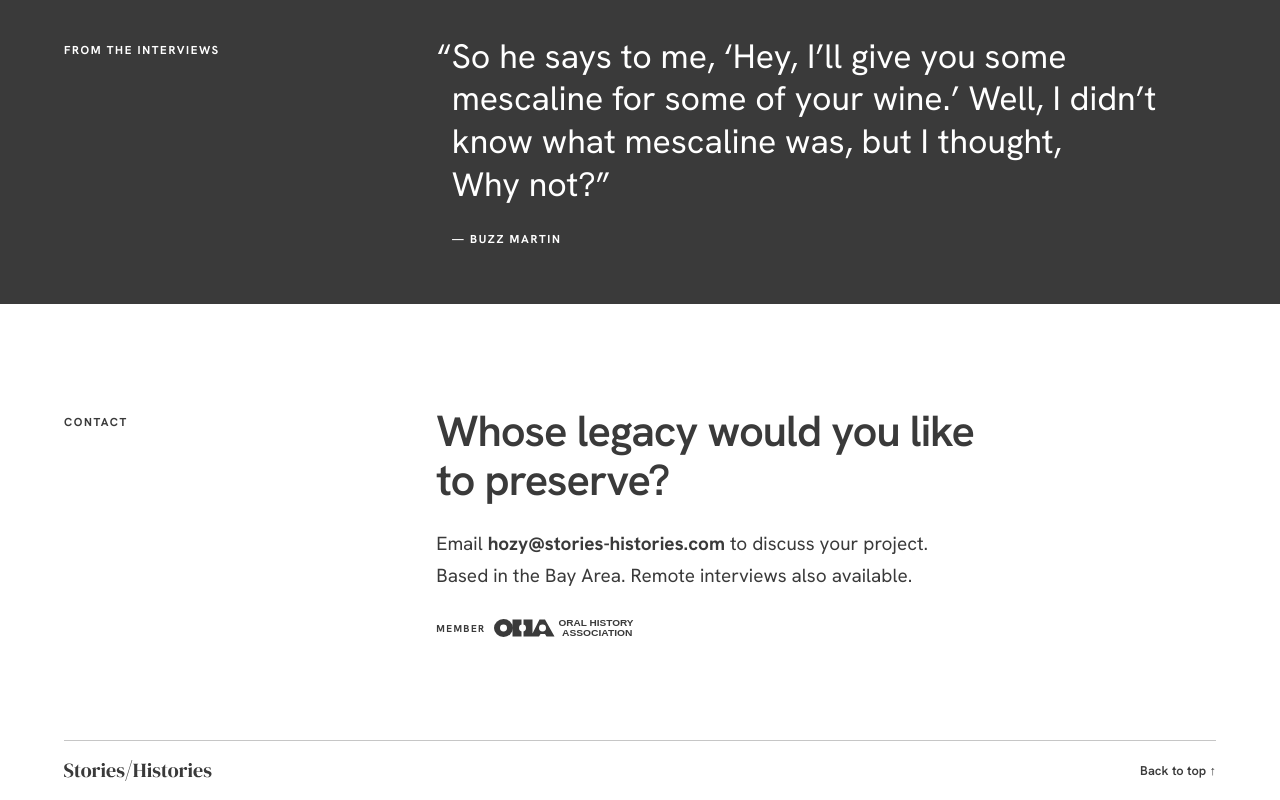
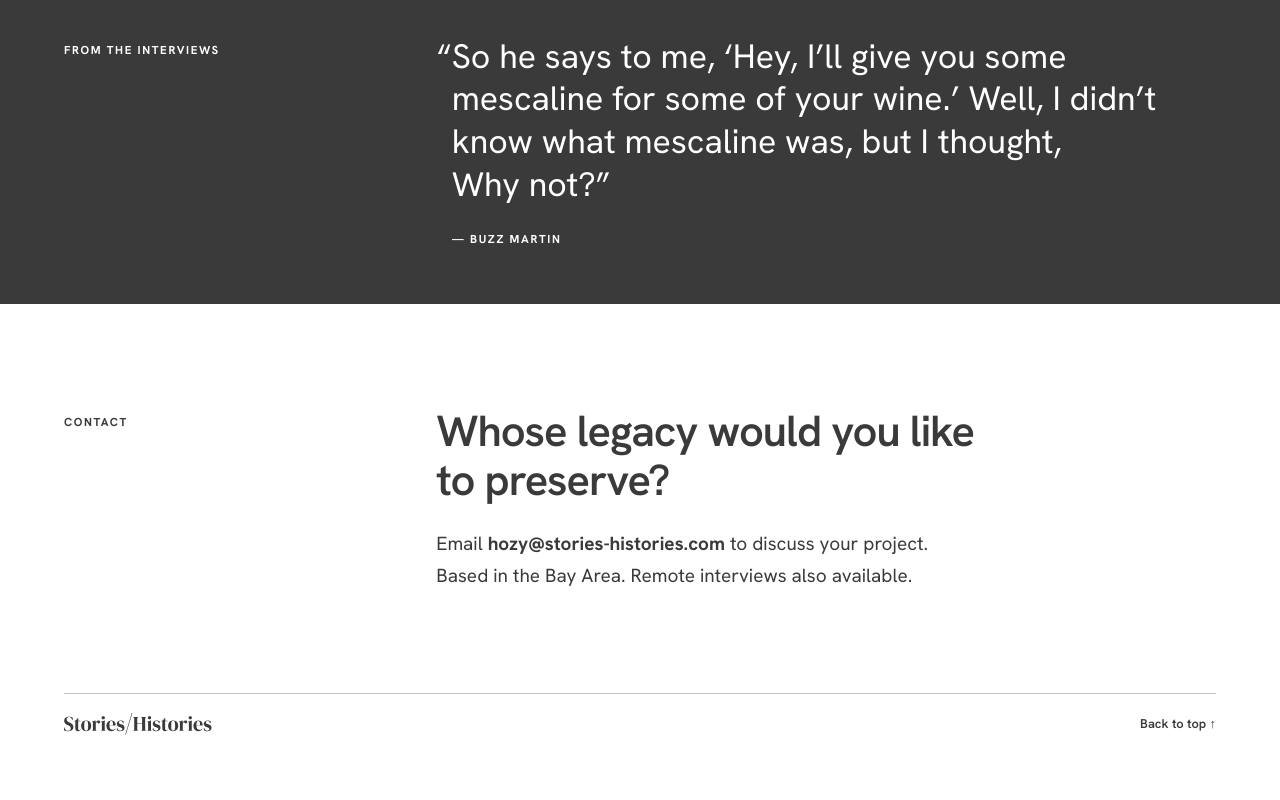
Before and after one commit to RhymesWithCozy/rhymeswithcozy.github.io, a plain HTML site: page index.html in a window 1280 px wide. Shown: the part 4593-5393 px from the top of the page. After the commit the page ends 5347 px from the top, so only its background shows below. Drawn offline with Linux system fonts and the light colour scheme.

Commit message:
Remove OHA membership logo from contact section

```diff
--- a/index.html
+++ b/index.html
@@ -172,10 +172,6 @@
       <p class="lead">Whose legacy would you like to preserve?</p>
       <p>Email <a href="mailto:hozy@stories-histories.com"><strong>hozy@stories-histories.com</strong></a> to discuss your project.</p>
       <p>Based in the Bay Area. Remote interviews also available.</p>
-      <div class="contact-membership">
-        <span class="eyebrow">Member</span>
-        <img class="contact-association-logo" src="oral-history-association.svg" width="280" height="37" loading="lazy" alt="Oral History Association">
-      </div>
     </div>
   </section>
 </main>
```
